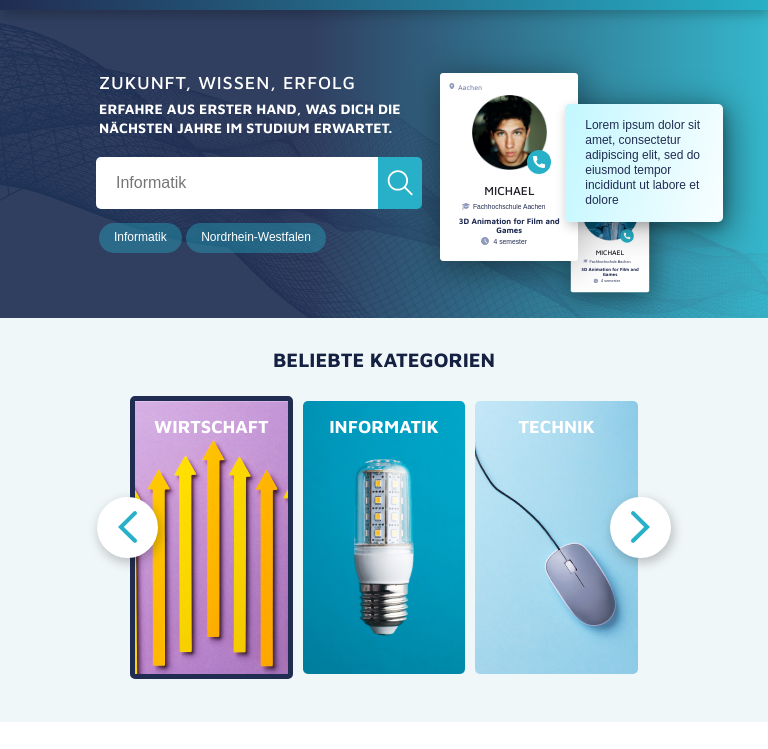
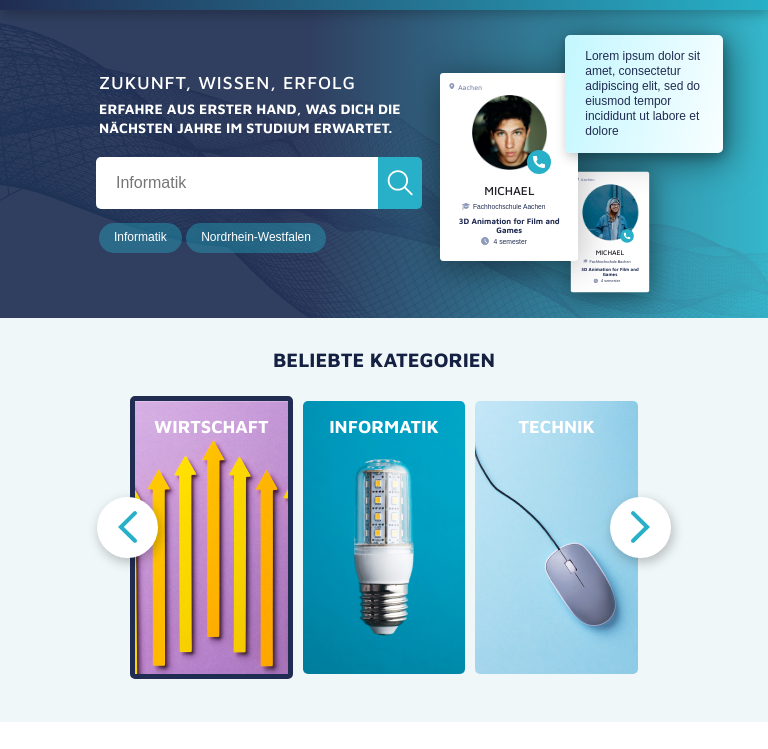
Before and after one commit to aau8/abiturients, a plain HTML site: page catalog/index.html in a window 768 px wide. Shown: the part 50-799 px from the top of the page. Drawn offline with nearby package versions, Linux system fonts and the light colour scheme; a web font is replaced by a local one.

Commit message:
правки2

```diff
--- a/sass/sections/_firstscreen.scss
+++ b/sass/sections/_firstscreen.scss
@@ -419,8 +419,16 @@
             margin-left: -11px;
         }
     }
+}
 
+@media (min-width: 768px) and (max-width: 1024px) {
 
+    & .main-offer__wrap .students-box__message {
+        top: -60px;
+        line-height: 16px;
+        letter-spacing: 0.0px;
+        padding: 14px 11px 14px 20px;
+    }
 }
 
 @media (max-width: 768px) and (max-width: 1023px) {
```
Also changed, not shown: css/front.css.
